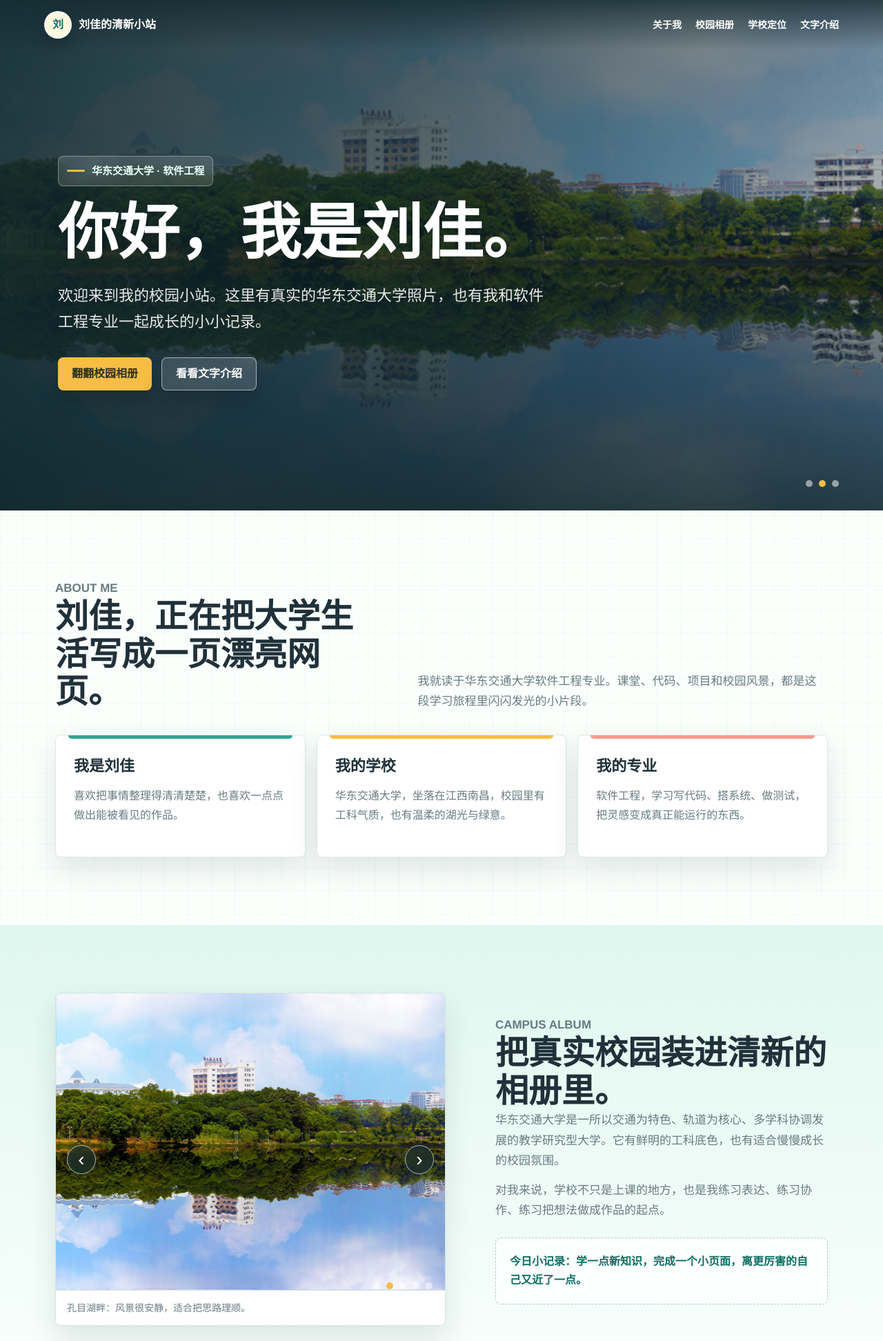
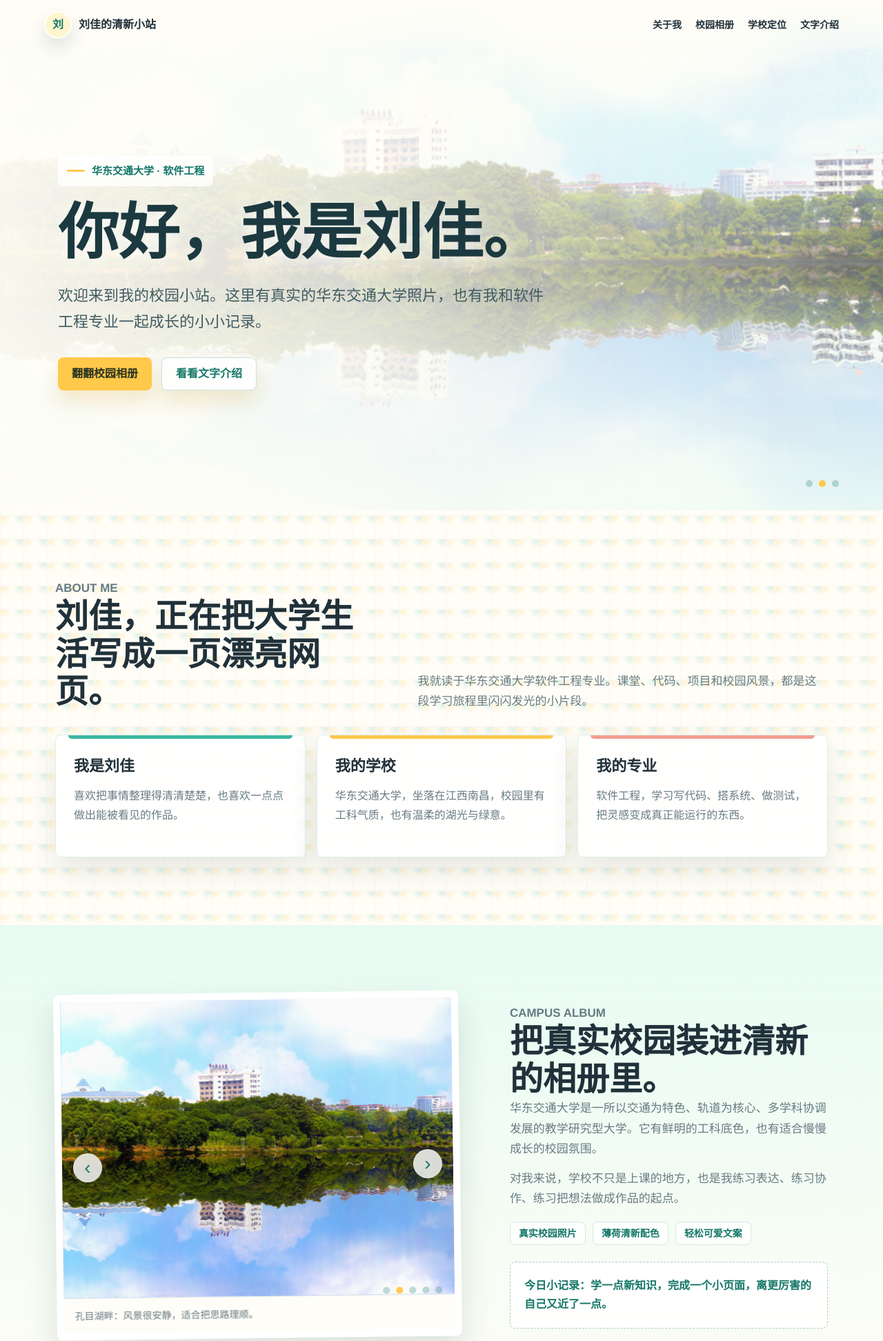
Before and after one commit to 77-Nebulae-77/liu-jia-homepage, a plain HTML site: page index.html in a window 1280 px wide. Shown: the top 1944 px of the page at 69% size. Drawn offline with Linux system fonts and the light colour scheme.

Commit message:
Add files via upload

```diff
--- a/index.html
+++ b/index.html
@@ -8,17 +8,17 @@
     :root {
       --ink: #21313a;
       --muted: #687b82;
-      --paper: #fbfffc;
-      --mint: #dff7ee;
-      --mint-strong: #30a58f;
-      --leaf: #0f6f64;
-      --cream: #fff7df;
-      --peach: #ffe3dc;
-      --sun: #f7bd45;
-      --sky: #dff1ff;
-      --line: #dbe9e5;
+      --paper: #fffdf6;
+      --mint: #e7fbf3;
+      --mint-strong: #38b69e;
+      --leaf: #157769;
+      --cream: #fff5cf;
+      --peach: #ffe7e1;
+      --sun: #ffc94a;
+      --sky: #e5f5ff;
+      --line: #e0eee8;
       --white: #ffffff;
-      --shadow: 0 18px 42px rgba(33, 49, 58, 0.12);
+      --shadow: 0 18px 42px rgba(58, 80, 74, 0.12);
     }
 
     * {
@@ -35,8 +35,10 @@
       font-family: "Microsoft YaHei", "PingFang SC", "Helvetica Neue", Arial, sans-serif;
       line-height: 1.72;
       background:
-        linear-gradient(90deg, rgba(48, 165, 143, 0.05) 1px, transparent 1px),
-        linear-gradient(0deg, rgba(48, 165, 143, 0.05) 1px, transparent 1px),
+        radial-gradient(circle at 14% 8%, rgba(255, 201, 74, 0.2), transparent 24%),
+        radial-gradient(circle at 88% 4%, rgba(56, 182, 158, 0.16), transparent 24%),
+        linear-gradient(90deg, rgba(56, 182, 158, 0.05) 1px, transparent 1px),
+        linear-gradient(0deg, rgba(56, 182, 158, 0.05) 1px, transparent 1px),
         var(--paper);
       background-size: 34px 34px;
       overflow-x: hidden;
@@ -61,8 +63,9 @@
       justify-content: space-between;
       gap: 18px;
       padding: 16px clamp(20px, 5vw, 72px);
-      color: var(--white);
-      background: linear-gradient(180deg, rgba(18, 42, 48, 0.76), rgba(18, 42, 48, 0));
+      color: var(--ink);
+      background: linear-gradient(180deg, rgba(255, 253, 246, 0.9), rgba(255, 253, 246, 0.18));
+      backdrop-filter: blur(12px);
     }
 
     .brand {
@@ -80,8 +83,8 @@
       border-radius: 50%;
       color: var(--leaf);
       background: var(--cream);
-      border: 2px solid rgba(255, 255, 255, 0.82);
-      box-shadow: 0 12px 24px rgba(0, 0, 0, 0.18);
+      border: 2px solid var(--white);
+      box-shadow: 0 12px 24px rgba(56, 96, 86, 0.16);
     }
 
     .nav-links {
@@ -98,8 +101,8 @@
       display: grid;
       align-items: end;
       overflow: hidden;
-      color: var(--white);
-      background: #173139;
+      color: var(--ink);
+      background: #eef9f5;
     }
 
     .hero-slider,
@@ -123,7 +126,7 @@
       width: 100%;
       height: 100%;
       object-fit: cover;
-      filter: saturate(1.05) contrast(1.02);
+      filter: brightness(1.13) saturate(1.02) contrast(0.96);
     }
 
     .hero::after {
@@ -131,8 +134,8 @@
       position: absolute;
       inset: 0;
       background:
-        linear-gradient(90deg, rgba(16, 39, 45, 0.88) 0%, rgba(16, 39, 45, 0.64) 43%, rgba(16, 39, 45, 0.18) 100%),
-        linear-gradient(0deg, rgba(16, 39, 45, 0.84) 0%, rgba(16, 39, 45, 0.18) 58%, rgba(16, 39, 45, 0.38) 100%);
+        linear-gradient(90deg, rgba(255, 253, 246, 0.95) 0%, rgba(255, 253, 246, 0.78) 42%, rgba(255, 253, 246, 0.18) 100%),
+        linear-gradient(0deg, rgba(231, 251, 243, 0.88) 0%, rgba(231, 251, 243, 0.24) 46%, rgba(255, 253, 246, 0.5) 100%);
     }
 
     .hero-content {
@@ -151,9 +154,9 @@
       padding: 8px 12px;
       border: 1px solid rgba(255, 255, 255, 0.34);
       border-radius: 8px;
-      background: rgba(255, 255, 255, 0.14);
-      backdrop-filter: blur(8px);
-      color: #e9fff8;
+      background: rgba(255, 255, 255, 0.76);
+      backdrop-filter: blur(10px);
+      color: var(--leaf);
       font-size: 15px;
       font-weight: 900;
     }
@@ -177,7 +180,8 @@
     h1 {
       max-width: 800px;
       font-size: clamp(42px, 8vw, 88px);
-      text-shadow: 0 14px 34px rgba(0, 0, 0, 0.22);
+      color: #1c3940;
+      text-shadow: 0 8px 22px rgba(255, 255, 255, 0.8);
     }
 
     h2 {
@@ -191,7 +195,7 @@
     .lead {
       max-width: 720px;
       margin: 22px 0 32px;
-      color: rgba(255, 255, 255, 0.9);
+      color: #405b61;
       font-size: clamp(17px, 2.2vw, 22px);
       overflow-wrap: anywhere;
     }
@@ -212,13 +216,13 @@
       font-weight: 900;
       color: #27311f;
       background: var(--sun);
-      box-shadow: 0 16px 30px rgba(0, 0, 0, 0.18);
+      box-shadow: 0 16px 30px rgba(204, 145, 25, 0.2);
     }
 
     .button.secondary {
-      color: var(--white);
-      border: 1px solid rgba(255, 255, 255, 0.54);
-      background: rgba(255, 255, 255, 0.14);
+      color: var(--leaf);
+      border: 1px solid rgba(21, 119, 105, 0.22);
+      background: rgba(255, 255, 255, 0.78);
       backdrop-filter: blur(9px);
     }
 
@@ -242,11 +246,11 @@
       padding: 0;
       border: 0;
       border-radius: 50%;
-      background: rgba(255, 255, 255, 0.52);
+      background: rgba(21, 119, 105, 0.26);
       cursor: pointer;
     }
 
-    .hero-dots button.is-active,
+      .hero-dots button.is-active,
     .carousel-dots button.is-active {
       background: var(--sun);
     }
@@ -303,7 +307,7 @@
       padding: 26px;
       border: 1px solid var(--line);
       border-radius: 8px;
-      background: var(--white);
+      background: rgba(255, 255, 255, 0.9);
       box-shadow: var(--shadow);
     }
 
@@ -338,13 +342,15 @@
     }
 
     .album {
-      background: linear-gradient(180deg, var(--mint), #fafffd);
+      background:
+        linear-gradient(180deg, rgba(231, 251, 243, 0.95), rgba(255, 253, 246, 0.96)),
+        var(--mint);
     }
 
     .album-layout,
     .location-layout {
       display: grid;
-      grid-template-columns: minmax(300px, 1.08fr) minmax(300px, 0.92fr);
+      grid-template-columns: minmax(300px, 1.12fr) minmax(300px, 0.88fr);
       align-items: center;
       gap: clamp(26px, 6vw, 72px);
     }
@@ -352,10 +358,11 @@
     .carousel {
       position: relative;
       overflow: hidden;
-      border: 1px solid rgba(15, 111, 100, 0.18);
+      border: 10px solid var(--white);
       border-radius: 8px;
       background: var(--white);
-      box-shadow: var(--shadow);
+      box-shadow: 0 20px 46px rgba(50, 86, 78, 0.16);
+      transform: rotate(-0.7deg);
     }
 
     .carousel-track {
@@ -374,6 +381,7 @@
       width: 100%;
       height: 430px;
       object-fit: cover;
+      filter: brightness(1.08) saturate(1.08) contrast(0.96);
     }
 
     .caption {
@@ -381,7 +389,7 @@
       padding: 13px 16px;
       color: var(--muted);
       border-top: 1px solid var(--line);
-      background: var(--white);
+      background: #fffdf8;
       font-size: 14px;
     }
 
@@ -395,8 +403,8 @@
       height: 42px;
       border: 1px solid rgba(255, 255, 255, 0.62);
       border-radius: 50%;
-      color: var(--white);
-      background: rgba(20, 48, 54, 0.55);
+      color: var(--leaf);
+      background: rgba(255, 255, 255, 0.82);
       font-size: 28px;
       line-height: 1;
       cursor: pointer;
@@ -428,9 +436,29 @@
       padding: 20px;
       border: 1px dashed rgba(15, 111, 100, 0.35);
       border-radius: 8px;
-      background: rgba(255, 255, 255, 0.74);
+      background: rgba(255, 255, 255, 0.84);
       color: var(--leaf);
       font-weight: 800;
+    }
+
+    .photo-pills {
+      display: flex;
+      flex-wrap: wrap;
+      gap: 10px;
+      margin-top: 18px;
+    }
+
+    .photo-pills span {
+      display: inline-flex;
+      align-items: center;
+      min-height: 34px;
+      padding: 0 12px;
+      border: 1px solid rgba(21, 119, 105, 0.16);
+      border-radius: 8px;
+      background: rgba(255, 255, 255, 0.76);
+      color: var(--leaf);
+      font-size: 14px;
+      font-weight: 900;
     }
 
     .location {
@@ -450,6 +478,7 @@
       height: 390px;
       object-fit: cover;
       object-position: center;
+      filter: brightness(1.05) saturate(1.02);
     }
 
     .address-list {
@@ -501,6 +530,13 @@
       background: var(--white);
       border: 1px solid var(--line);
       box-shadow: var(--shadow);
+      transition: transform 180ms ease, box-shadow 180ms ease;
+    }
+
+    .skill-card:hover,
+    .card:hover {
+      transform: translateY(-4px);
+      box-shadow: 0 22px 48px rgba(58, 80, 74, 0.16);
     }
 
     .skill-card:nth-child(1) {
@@ -605,14 +641,16 @@
       }
 
       .hero-content {
-        width: min(1120px, calc(100% - 104px));
+        width: min(1120px, calc(100% - 56px));
       }
 
       h1 {
-        font-size: clamp(38px, 9vw, 88px);
+        max-width: 320px;
+        font-size: clamp(34px, 10vw, 44px);
       }
 
       .lead {
+        width: min(100%, 320px);
         max-width: 100%;
         font-size: 17px;
       }
@@ -630,6 +668,10 @@
 
       .carousel-slide img {
         height: 280px;
+      }
+
+      .carousel {
+        transform: none;
       }
 
       .map-card img {
@@ -751,6 +793,11 @@
           <p>
             对我来说，学校不只是上课的地方，也是我练习表达、练习协作、练习把想法做成作品的起点。
           </p>
+          <div class="photo-pills" aria-label="页面风格标签">
+            <span>真实校园照片</span>
+            <span>薄荷清新配色</span>
+            <span>轻松可爱文案</span>
+          </div>
           <div class="mini-note">今日小记录：学一点新知识，完成一个小页面，离更厉害的自己又近了一点。</div>
         </div>
       </div>
```
